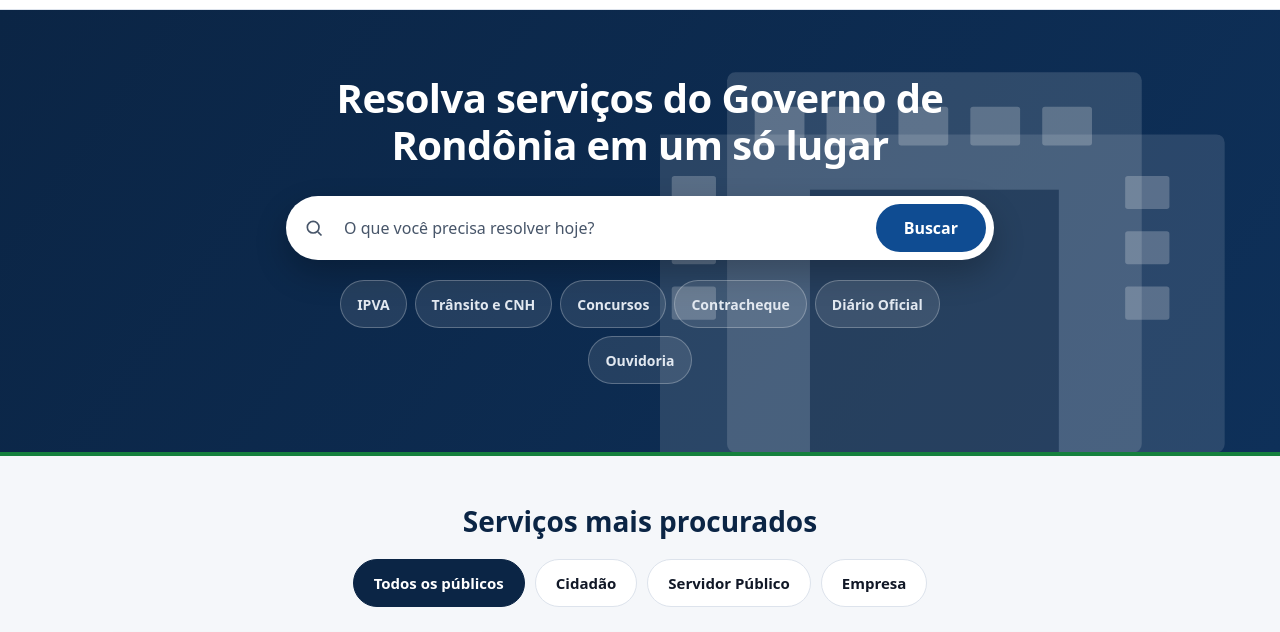
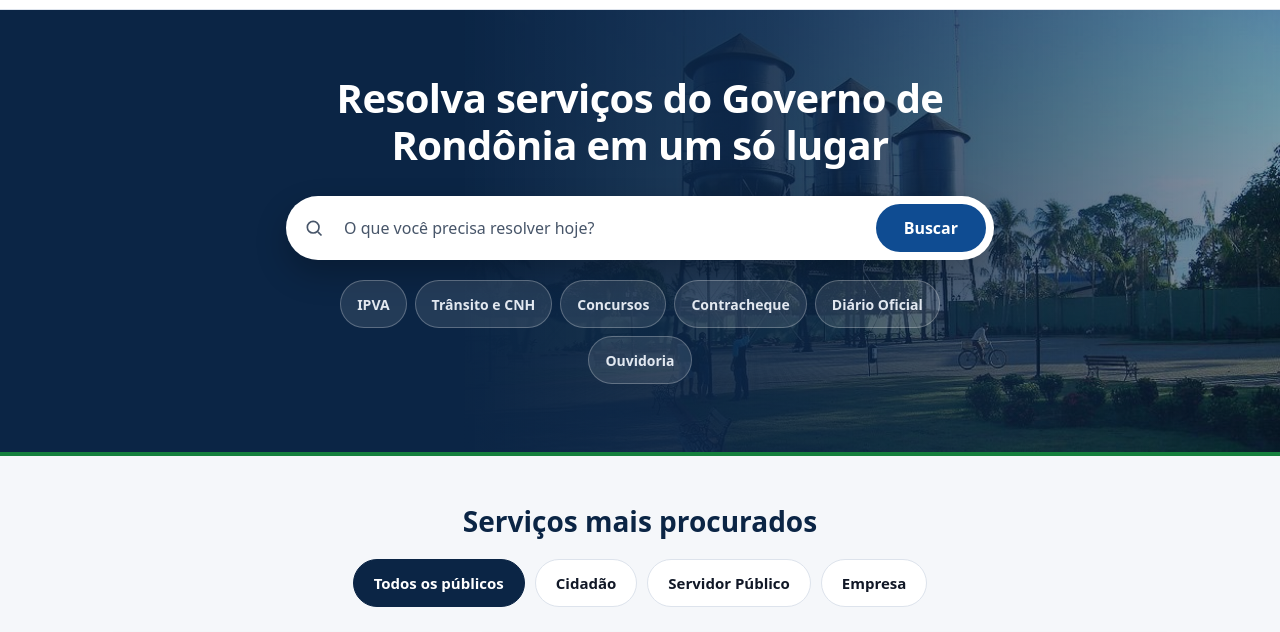
Before and after one commit to ticiacruzcosta/redesign_portal_rondonia, a plain HTML site: page index.html in a window 1280 px wide. Shown: the part 120-752 px from the top of the page. Drawn offline with Linux system fonts and the light colour scheme.

Commit message:
feat: adiciona foto das Três Caixas D'Água como fundo institucional do hero

```diff
--- a/index.html
+++ b/index.html
@@ -114,26 +114,7 @@
   <main id="conteudo-principal" tabindex="-1">
     <!-- Hero focado em busca de serviços -->
     <section class="hero" aria-labelledby="hero-titulo">
-      <div class="hero__arquitetura" aria-hidden="true">
-        <svg viewBox="0 0 600 320" fill="none" xmlns="http://www.w3.org/2000/svg" preserveAspectRatio="xMaxYMax slice">
-          <rect x="140" y="90" width="420" height="230" rx="6" fill="currentColor" opacity="0.12"></rect>
-          <rect x="200" y="45" width="300" height="275" rx="6" fill="currentColor" opacity="0.14"></rect>
-          <rect x="260" y="130" width="180" height="190" fill="#0B2545" opacity="0.55"></rect>
-          <g fill="currentColor" opacity="0.22">
-            <rect x="220" y="70" width="36" height="28" rx="2"></rect>
-            <rect x="272" y="70" width="36" height="28" rx="2"></rect>
-            <rect x="324" y="70" width="36" height="28" rx="2"></rect>
-            <rect x="376" y="70" width="36" height="28" rx="2"></rect>
-            <rect x="428" y="70" width="36" height="28" rx="2"></rect>
-            <rect x="160" y="120" width="32" height="24" rx="2"></rect>
-            <rect x="160" y="160" width="32" height="24" rx="2"></rect>
-            <rect x="160" y="200" width="32" height="24" rx="2"></rect>
-            <rect x="488" y="120" width="32" height="24" rx="2"></rect>
-            <rect x="488" y="160" width="32" height="24" rx="2"></rect>
-            <rect x="488" y="200" width="32" height="24" rx="2"></rect>
-          </g>
-        </svg>
-      </div>
+      <div class="hero__fundo" aria-hidden="true"></div>
       <div class="container hero__inner">
         <h1 id="hero-titulo" class="hero__titulo">
           Resolva serviços do Governo de Rondônia em um só lugar
--- a/style.css
+++ b/style.css
@@ -333,7 +333,7 @@ svg {
    Hero Focado em Busca de Serviços
    ========================================================================== */
 .hero {
-  background: linear-gradient(125deg, #0b2545 0%, #0e3059 100%);
+  background-color: #0b2545;
   color: #ffffff;
   padding-block: 3.25rem 3.5rem;
   border-bottom: 4px solid var(--cor-verde-destaque);
@@ -341,20 +341,19 @@ svg {
   overflow: hidden;
 }
 
-.hero__arquitetura {
+.hero__fundo {
   position: absolute;
-  inset: 0;
-  color: #ffffff;
+  top: 0;
+  right: 0;
+  bottom: 0;
+  width: min(68%, 820px);
+  background-image:
+    linear-gradient(90deg, #0b2545 0%, rgba(11, 37, 69, 0.88) 38%, rgba(11, 37, 69, 0.48) 100%),
+    url("assets/hero-rondonia.jpg");
+  background-size: cover;
+  background-position: center 45%;
   pointer-events: none;
   z-index: 0;
-  display: flex;
-  justify-content: flex-end;
-  align-items: flex-end;
-}
-
-.hero__arquitetura svg {
-  width: min(620px, 90%);
-  height: 100%;
 }
 
 [data-contrast="high"] .hero {
@@ -362,7 +361,7 @@ svg {
   border-bottom: 3px solid #ffffff;
 }
 
-[data-contrast="high"] .hero__arquitetura {
+[data-contrast="high"] .hero__fundo {
   display: none;
 }
 
```
Also changed, not shown: assets/hero-rondonia.jpg (added).
